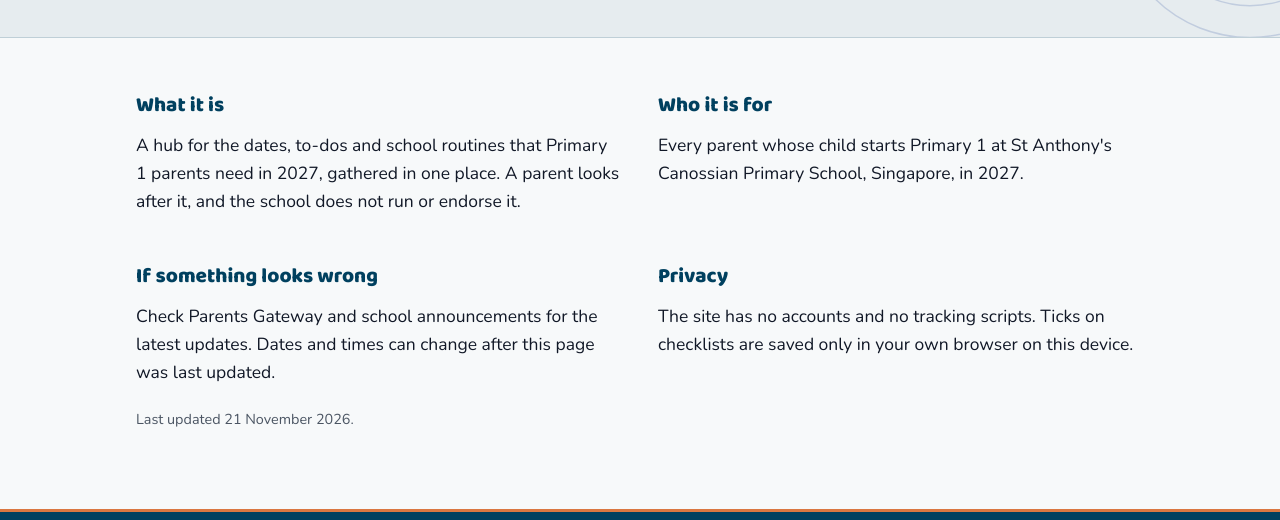
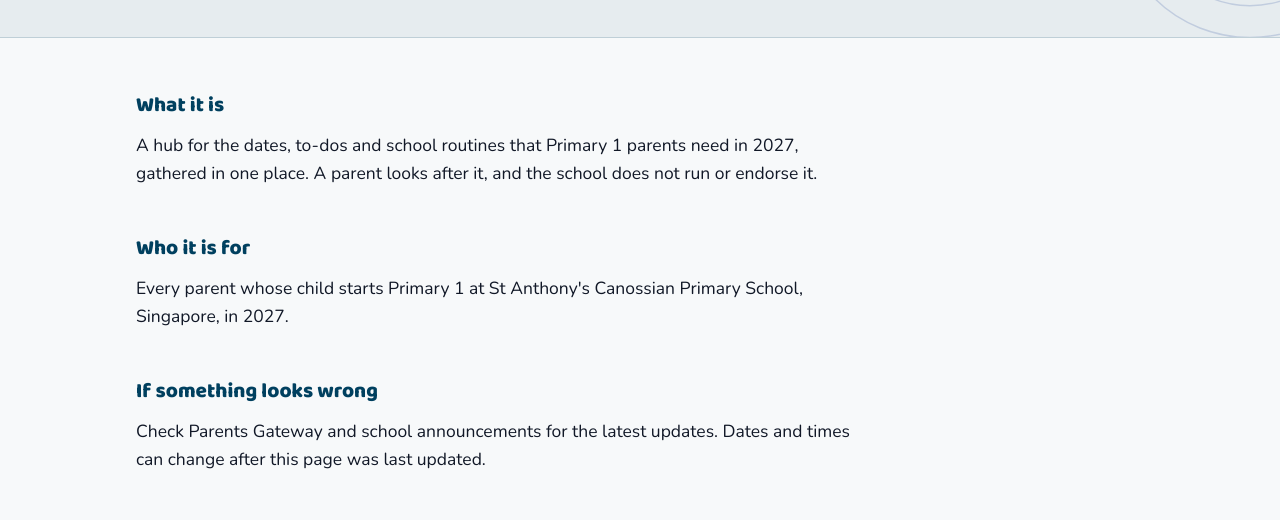
Before and after one commit to chuawt/sacps, an Astro site: page /about in a window 1280 px wide. Shown: the part 209-729 px from the top of the page. Built offline with nearby package versions, Linux system fonts and the light colour scheme; Astro itself is replaced by a stand-in of ours.

Commit message:
About page in one column
Co-Authored-By: Claude Opus 5.5 <noreply@anthropic.com>

```diff
--- a/src/styles/global.css
+++ b/src/styles/global.css
@@ -361,10 +361,10 @@ details.acc > summary:has(.progress)::after { margin-left: 0; }
 .links + p { margin-top: 14px; }
 
 /* ---------- about ---------- */
-.about-grid { display: grid; gap: 4px 36px; margin-bottom: 8px; }
+.about-grid { display: grid; gap: 4px; max-width: 70ch; margin-bottom: 8px; }
 .about-grid section { padding-top: 4px; }
 .about-grid h2 { margin-top: 28px; font-size: 1.3rem; }
-@media (min-width: 760px) { .about-grid { grid-template-columns: 1fr 1fr; } }
+
 
 .books h4 { margin-top: 26px; }
 
```
